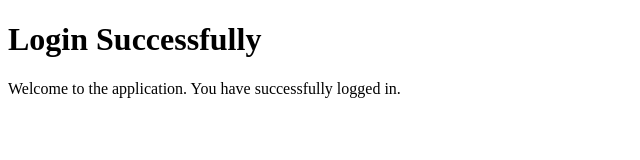
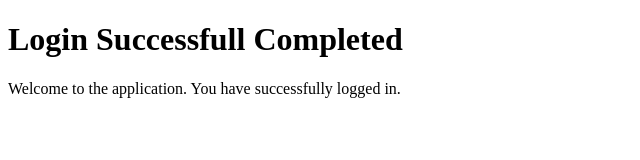
Before and after one commit to NesamaniNS/VehicleRentApplication, a website: page public/Admin/success.html in a window 1280 px wide. Shown: the whole page, without its empty margins (0-640 px from the left). Drawn offline with Linux system fonts and the light colour scheme.

Commit message:
Completed vsc changes

```diff
--- a/public/Admin/success.html
+++ b/public/Admin/success.html
@@ -8,7 +8,7 @@
 </head>
 <body>
     <div class="success-page">
-        <h1>Login Successfully</h1>
+        <h1>Login Successfull Completed</h1>
         <p>Welcome to the application. You have successfully logged in.</p>
     </div>
 </body>
```
